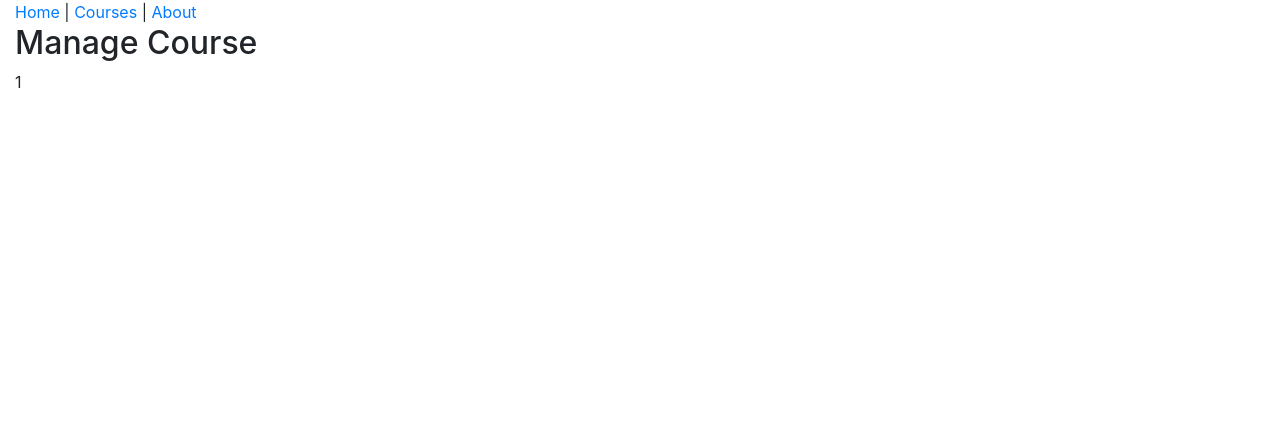
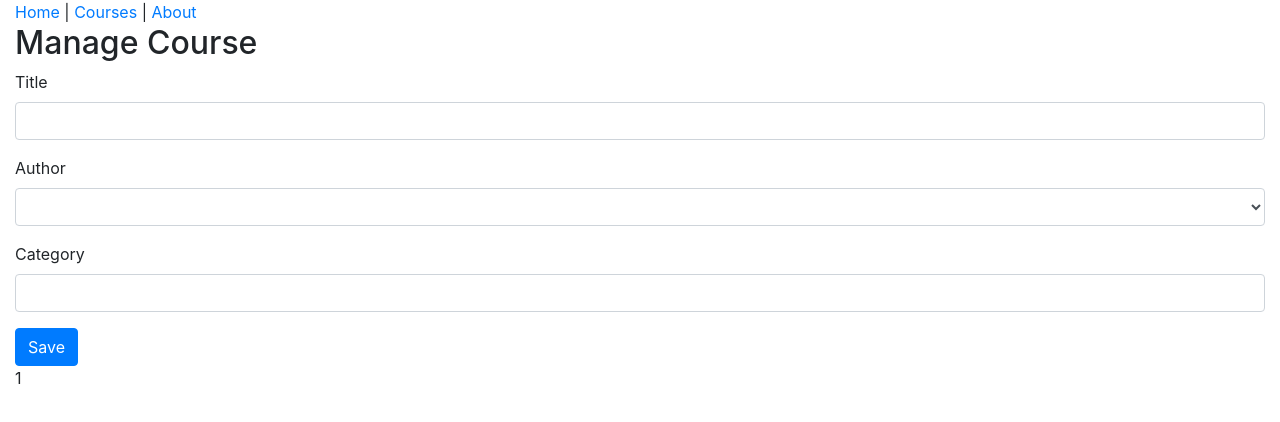
Before and after one commit to mutoromike/React-App, a React (Create React App) app: page /course/1 in a window 1280 px wide. Shown: the top 422 px of the page. Built offline with nearby package versions, Linux system fonts and the light colour scheme; no server answers.

Commit message:
add form functionality

```diff
--- a/src/Components/App.js
+++ b/src/Components/App.js
@@ -17,6 +17,8 @@
                 <Route path="/courses" component={CoursesPage} />
                 <Redirect from="/about-page" to="/about" />
                 <Route path="/course/:slug" component={ManageCoursePage} />
+                {/* the route with the slug is on top so that the slug is called, o/wse, it would never match */}
+                <Route path="/course" component={ManageCoursePage} />
                 <Route component={NotFoundPage} />
             </Switch>
 
--- /dev/null
+++ b/src/Components/CourseForm.js
@@ -0,0 +1,56 @@
+import React from "react";
+
+function CourseForm(props) {
+    return (
+        <form>
+            <div className="form-group">
+                <label htmlFor="title">Title</label>
+                <div className="field">
+                    <input
+                        id="title"
+                        type="text"
+                        name="title"
+                        onChange={props.onChange}
+                        className="form-control"
+                        value={props.course.title}
+                    />
+                </div>
+            </div>
+
+            <div className="form-group">
+                <label htmlFor="author">Author</label>
+                <div className="field">
+                    <select
+                        id="author"
+                        name="authorId"
+                        onChange={props.onChange}
+                        value={props.course.authorId || ""}
+                        className="form-control"
+                    >
+                        <option value="" />
+                        <option value="1">Cory House</option>
+                        <option value="2">Scott Allen</option>
+                    </select>
+                </div>
+            </div>
+
+            <div className="form-group">
+                <label htmlFor="category">Category</label>
+                <div className="field">
+                    <input
+                        type="text"
+                        id="category"
+                        name="category"
+                        className="form-control"
+                        onChange={props.onChange}
+                        value={props.course.category}
+                    />
+                </div>
+            </div>
+
+            <input type="submit" value="Save" className="btn btn-primary" />
+        </form>
+    );
+}
+
+export default CourseForm;
--- a/src/Components/CoursesPage.js
+++ b/src/Components/CoursesPage.js
@@ -1,7 +1,7 @@
 import React, { useState, useEffect } from 'react';
 import { getCourses } from "../api/courseApi";
 import CourseList from './CourseList'
-
+import { Link } from 'react-router-dom'
 function CoursesPage() {
     const [courses, setCourses] = useState([])
 
@@ -11,8 +11,11 @@
 
     return (
         <>
-        <h2>Courses</h2>
-        <CourseList courses={courses} />
+            <h2>Courses</h2>
+            <Link className="btn btn-primary" to="/course">
+                Add Course
+            </Link>
+            <CourseList courses={courses} />
         </>
     );
 }
--- a/src/Components/ManageCoursePage.js
+++ b/src/Components/ManageCoursePage.js
@@ -1,10 +1,34 @@
-import React from 'react';
+import React, { useState } from 'react';
+import CourseForm from './CourseForm'
 // import { Prompt } from "react-router-dom";
 
 const ManageCoursePage = props => {
+    const [course, setCourse] = useState({ //setCourse is the setter, setting Course
+        id: null,
+        slug: "",
+        title: "",
+        authorId: null,
+        category: ""
+    })
+
+    // Using Destructuring
+    function handleChange({ target }) {
+            setCourse({
+                ...course,
+                [target.name]: target.value
+            })
+    }
+
+    // Without destructuring, same fncn as above
+    // function handleChange(event) {
+    //     const updatedCourse = { ...course, [event.target.name]: event.target.value } // Create a copy of the course object
+    //     setCourse(updatedCourse)
+    // }
+
     return (
         <>
             <h2>Manage Course</h2>
+            <CourseForm course={course} onChange={handleChange} />
             {/* <Prompt when={true} message="Are you sure you wanna leave?" /> */}
             {props.match.params.slug}
         </>
--- /dev/null
+++ b/src/Components/common/TextInput.js
@@ -0,0 +1,5 @@
+import React from 'react'
+
+function TextInput(props) {
+
+}
```
